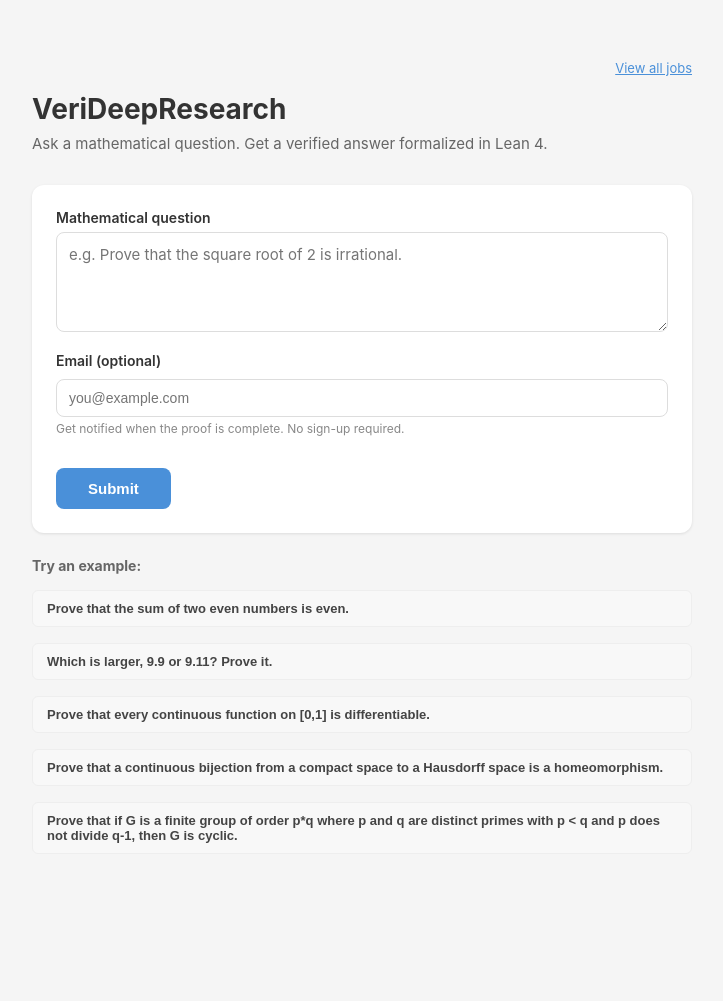
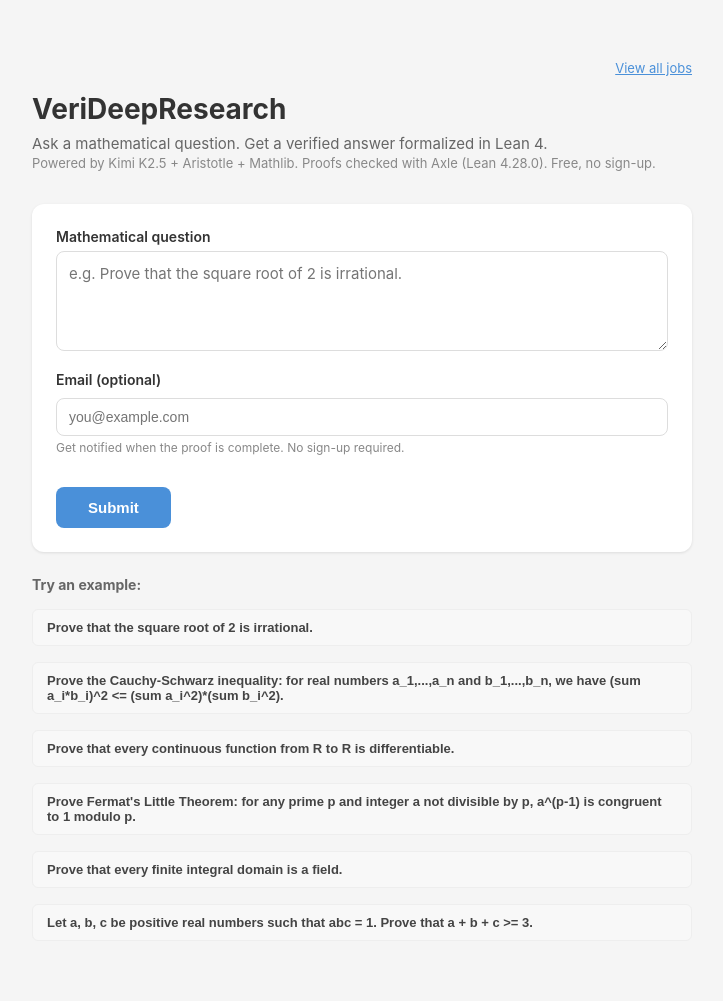
Before and after one commit to uw-math-ai/VeriDeepResearch, a FastAPI app: page / in a window 1280 px wide. Shown: the whole page, without its empty margins (278-1001 px from the left). Before the commit the page ends 843 px from the top, so only its background shows below. Run offline with FastAPI, Linux system fonts and the light colour scheme.

Commit message:
Update landing page examples to showcase verified capabilities
Replaced examples with 6 problems the system provably solves:
sqrt(2) irrational, Cauchy-Schwarz, false statement detection,
Fermat's Little Theorem, finite domain→field, AM-GM.

Added tech stack description. HF deployment verified working.

Co-Authored-By: Claude Opus 4.6 (1M context) <noreply@anthropic.com>

```diff
--- a/templates/index.html
+++ b/templates/index.html
@@ -31,7 +31,8 @@
 <div class="container">
   <div class="nav"><a href="/jobs">View all jobs</a></div>
   <h1>VeriDeepResearch</h1>
-  <p class="subtitle">Ask a mathematical question. Get a verified answer formalized in Lean 4.</p>
+  <p class="subtitle">Ask a mathematical question. Get a verified answer formalized in Lean 4.<br>
+  <span style="font-size:13px; color:#888;">Powered by Kimi K2.5 + Aristotle + Mathlib. Proofs checked with Axle (Lean 4.28.0). Free, no sign-up.</span></p>
 
   <form action="/submit" method="POST" id="form">
     <div class="field">
@@ -48,11 +49,12 @@
 
   <div class="examples">
     <h3>Try an example:</h3>
-    <button class="example-btn" type="button" onclick="setQ(this)">Prove that the sum of two even numbers is even.</button>
-    <button class="example-btn" type="button" onclick="setQ(this)">Which is larger, 9.9 or 9.11? Prove it.</button>
-    <button class="example-btn" type="button" onclick="setQ(this)">Prove that every continuous function on [0,1] is differentiable.</button>
-    <button class="example-btn" type="button" onclick="setQ(this)">Prove that a continuous bijection from a compact space to a Hausdorff space is a homeomorphism.</button>
-    <button class="example-btn" type="button" onclick="setQ(this)">Prove that if G is a finite group of order p*q where p and q are distinct primes with p &lt; q and p does not divide q-1, then G is cyclic.</button>
+    <button class="example-btn" type="button" onclick="setQ(this)">Prove that the square root of 2 is irrational.</button>
+    <button class="example-btn" type="button" onclick="setQ(this)">Prove the Cauchy-Schwarz inequality: for real numbers a_1,...,a_n and b_1,...,b_n, we have (sum a_i*b_i)^2 &lt;= (sum a_i^2)*(sum b_i^2).</button>
+    <button class="example-btn" type="button" onclick="setQ(this)">Prove that every continuous function from R to R is differentiable.</button>
+    <button class="example-btn" type="button" onclick="setQ(this)">Prove Fermat's Little Theorem: for any prime p and integer a not divisible by p, a^(p-1) is congruent to 1 modulo p.</button>
+    <button class="example-btn" type="button" onclick="setQ(this)">Prove that every finite integral domain is a field.</button>
+    <button class="example-btn" type="button" onclick="setQ(this)">Let a, b, c be positive real numbers such that abc = 1. Prove that a + b + c &gt;= 3.</button>
   </div>
 </div>
 <script>
```
Also changed, not shown: log.md (+24 -0 lines).
